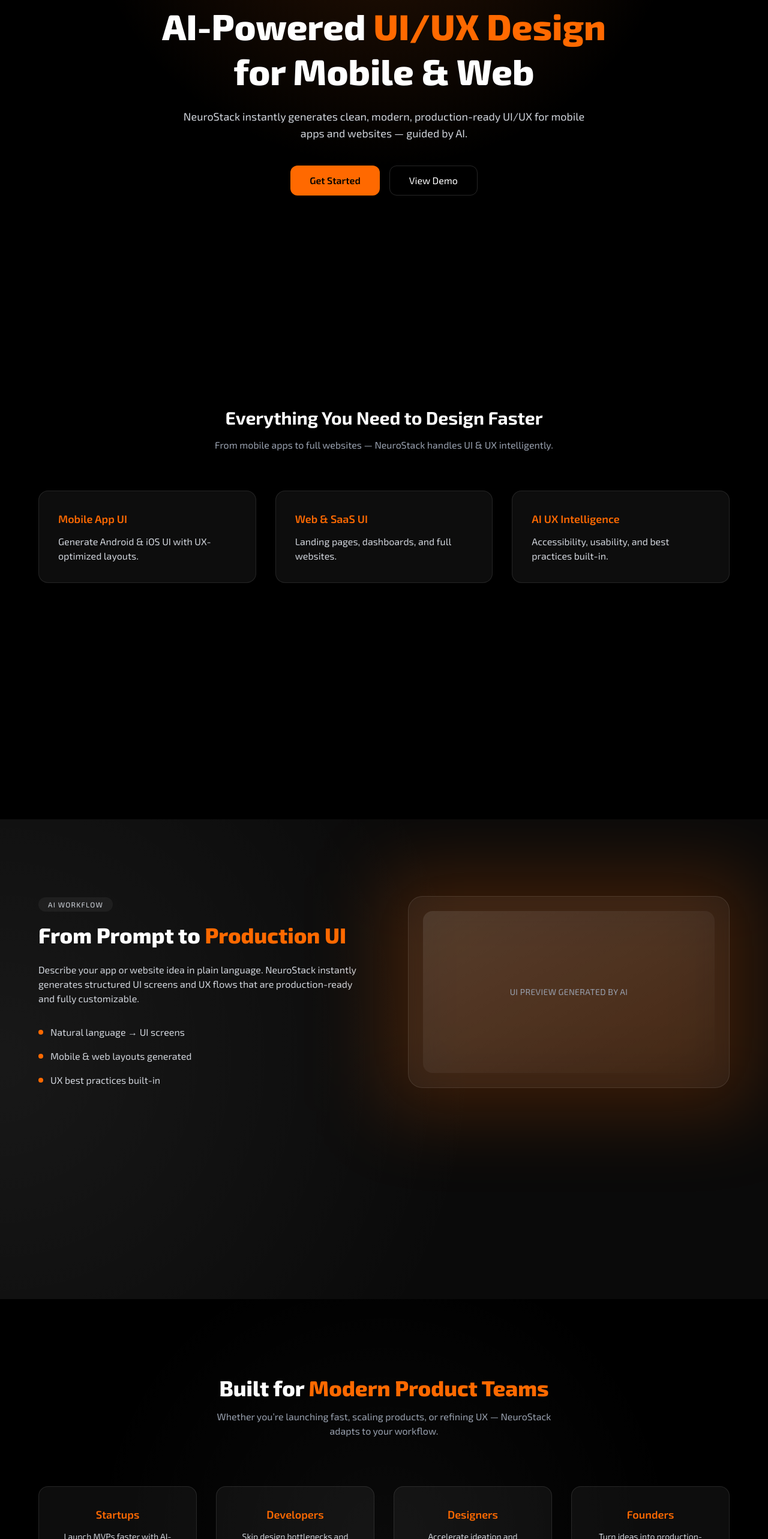
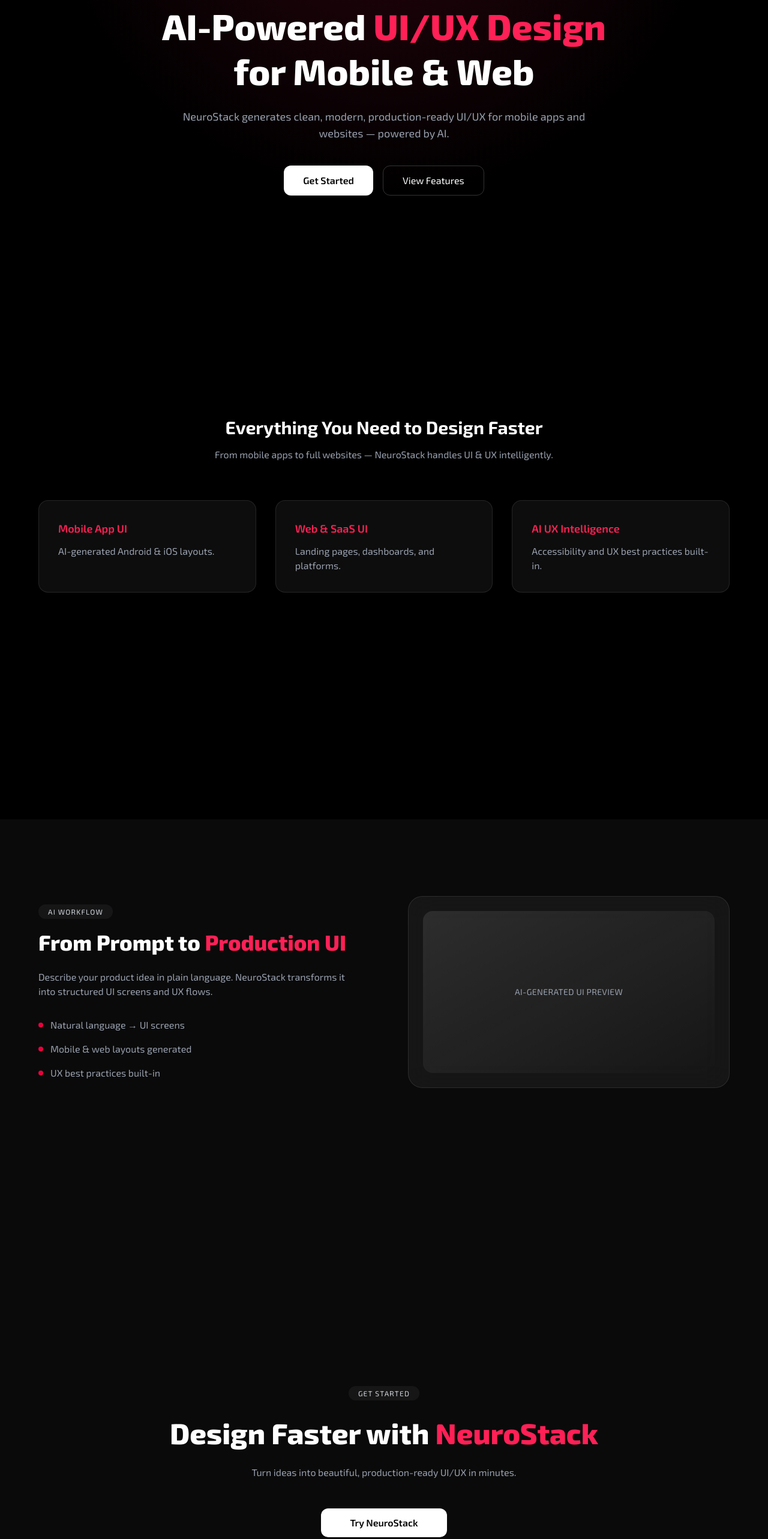
Before and after one commit to jay1535/NeuroStack, a Next.js app in the folder neurostack/: page / in a window 1280 px wide. Shown: the part 234-2800 px from the top of the page at 60% size. Built offline with nearby package versions, Linux system fonts and the light colour scheme.

Commit message:
Updated theme to rose and white

```diff
--- a/neurostack/app/page.tsx
+++ b/neurostack/app/page.tsx
@@ -9,79 +9,82 @@
 
 export default function Home() {
   return (
-    <main className="bg-black text-white">
+    <main className="bg-black text-white overflow-x-hidden">
 
       {/* ================= HERO ================= */}
       <section className="relative min-h-screen flex items-center justify-center px-6">
-        <div className="absolute inset-0 bg-[radial-gradient(circle_at_top,rgba(249,115,22,0.18),transparent_50%)]" />
+        {/* Dark rose ambient glow (ONLY HERE) */}
+        <div className="absolute inset-0 bg-[radial-gradient(circle_at_top,rgba(190,18,60,0.22),transparent_55%)]" />
 
         <motion.div
           variants={fadeUp}
           initial="hidden"
           animate="visible"
-          transition={{ duration: 0.8 }}
+          transition={{ duration: 0.9 }}
           className="relative max-w-4xl text-center"
         >
           <h1 className="text-5xl md:text-6xl font-extrabold leading-tight">
-            AI-Powered <span className="text-orange-500">UI/UX Design</span>
+            AI-Powered{" "}
+            <span className="text-rose-500">UI/UX Design</span>
             <br /> for Mobile & Web
           </h1>
 
-          <p className="mt-6 text-lg text-gray-300 max-w-2xl mx-auto">
-            NeuroStack instantly generates clean, modern, production-ready UI/UX
-            for mobile apps and websites — guided by AI.
+          <p className="mt-6 text-lg text-gray-400 max-w-2xl mx-auto">
+            NeuroStack generates clean, modern, production-ready UI/UX
+            for mobile apps and websites — powered by AI.
           </p>
 
-          <div className="mt-10 flex justify-center gap-4">
-            {/* Primary */}
+          {/* ✅ RESPONSIVE BUTTONS */}
+          <div className="mt-10 flex flex-col sm:flex-row justify-center gap-4">
             <button
               className="
-                px-8 py-3 rounded-xl
-                bg-orange-500 text-black font-semibold
+                w-full sm:w-auto
+                px-6 sm:px-8 py-3
+                rounded-xl
+                bg-white text-black font-semibold
                 transition-all duration-300
-                hover:bg-orange-400
+                hover:bg-gray-200
                 hover:-translate-y-0.5
-                hover:shadow-[0_8px_24px_rgba(249,115,22,0.35)]
-                active:translate-y-0
+                hover:shadow-[0_8px_24px_rgba(255,255,255,0.25)]
               "
             >
               Get Started
             </button>
 
-            {/* Secondary */}
             <button
               className="
-                px-8 py-3 rounded-xl
-                border border-white/15 text-white
+                w-full sm:w-auto
+                px-6 sm:px-8 py-3
+                rounded-xl
+                border border-white/20 text-white
                 transition-all duration-300
                 hover:bg-white/5
-                hover:border-orange-500/40
+                hover:border-rose-600/60
                 hover:-translate-y-0.5
               "
             >
-              View Demo
+              View Features
             </button>
           </div>
         </motion.div>
       </section>
 
       {/* ================= FEATURES ================= */}
-      <section className="py-28 px-6 min-h-screen">
+      <section className="py-32 px-6 min-h-screen">
         <div className="max-w-6xl mx-auto">
           <h2 className="text-3xl font-bold text-center">
             Everything You Need to Design Faster
           </h2>
 
           <p className="mt-4 text-gray-400 text-center max-w-xl mx-auto">
-            From mobile apps to full websites — NeuroStack handles UI & UX
-            intelligently.
+            From mobile apps to full websites — NeuroStack handles UI & UX intelligently.
           </p>
 
           <div className="mt-16 grid md:grid-cols-3 gap-8">
             {[
-              ["Mobile App UI", "Generate Android & iOS UI with UX-optimized layouts."],
-              ["Web & SaaS UI", "Landing pages, dashboards, and full websites."],
-              ["AI UX Intelligence", "Accessibility, usability, and best practices built-in."],
+              ["Mobile App UI", "AI-generated Android & iOS layouts."],
+              ["Web & SaaS UI", "Landing pages, dashboards, and platforms."],
+              ["AI UX Intelligence", "Accessibility and UX best practices built-in."],
             ].map(([title, desc], i) => (
               <motion.div
                 key={i}
@@ -90,12 +93,18 @@
                 whileInView="visible"
                 viewport={{ once: true }}
                 transition={{ duration: 0.6, delay: i * 0.1 }}
-                className="rounded-2xl p-8 bg-white/5 border border-white/10 hover:border-orange-500/40 transition"
+                className="
+                  rounded-2xl p-8
+                  bg-white/5 border border-white/10
+                  transition-all duration-300
+                  hover:border-rose-600/40
+                  hover:-translate-y-1
+                "
               >
-                <h3 className="text-lg font-semibold text-orange-500">
+                <h3 className="text-lg font-semibold text-rose-500">
                   {title}
                 </h3>
-                <p className="mt-3 text-gray-300">{desc}</p>
+                <p className="mt-3 text-gray-400">{desc}</p>
               </motion.div>
             ))}
           </div>
@@ -103,13 +112,8 @@
       </section>
 
       {/* ================= PRODUCT PREVIEW ================= */}
-     <section className="relative py-32 px-6 bg-neutral-950 overflow-hidden min-h-screen">
-  {/* subtle background glow */}
-  <div className="absolute inset-0 bg-[radial-gradient(circle_at_left,rgba(255,255,255,0.06),transparent_60%)]" />
-
-  <div className="relative max-w-6xl mx-auto grid md:grid-cols-2 gap-20 items-center">
-
-    {/* LEFT CONTENT */}
+      <section className="py-32 px-6 bg-neutral-950 min-h-screen">
+        <div className="max-w-6xl mx-auto grid md:grid-cols-2 gap-20 items-center">
           <motion.div
             variants={fadeUp}
             initial="hidden"
@@ -123,32 +127,28 @@
 
             <h2 className="text-4xl font-extrabold leading-tight">
               From Prompt to{" "}
-        <span className="text-orange-500">Production UI</span>
+              <span className="text-rose-500">Production UI</span>
             </h2>
 
-      <p className="mt-6 text-gray-300 max-w-xl">
-        Describe your app or website idea in plain language. NeuroStack
-        instantly generates structured UI screens and UX flows that are
-        production-ready and fully customizable.
+            <p className="mt-6 text-gray-400 max-w-xl">
+              Describe your product idea in plain language.
+              NeuroStack transforms it into structured UI screens and UX flows.
             </p>
 
-      <ul className="mt-8 space-y-4 text-gray-300">
-        <li className="flex items-center gap-3">
-          <span className="w-2 h-2 rounded-full bg-orange-500" />
-          Natural language → UI screens
+            <ul className="mt-8 space-y-4 text-gray-400">
+              {[
+                "Natural language → UI screens",
+                "Mobile & web layouts generated",
+                "UX best practices built-in",
+              ].map((item, i) => (
+                <li key={i} className="flex items-center gap-3">
+                  <span className="w-2 h-2 rounded-full bg-rose-600" />
+                  {item}
                 </li>
-        <li className="flex items-center gap-3">
-          <span className="w-2 h-2 rounded-full bg-orange-500" />
-          Mobile & web layouts generated
-        </li>
-        <li className="flex items-center gap-3">
-          <span className="w-2 h-2 rounded-full bg-orange-500" />
-          UX best practices built-in
-        </li>
+              ))}
             </ul>
           </motion.div>
 
-    {/* RIGHT VISUAL PREVIEW */}
           <motion.div
             initial={{ opacity: 0, scale: 0.95 }}
             whileInView={{ opacity: 1, scale: 1 }}
@@ -156,109 +156,26 @@
             transition={{ duration: 0.8 }}
             className="relative"
           >
-      {/* glow */}
-      <div className="absolute -inset-10 rounded-3xl bg-orange-500/20 blur-3xl" />
-
-      {/* preview card */}
             <div className="relative h-80 rounded-3xl border border-white/10 bg-white/5 backdrop-blur-xl p-6">
               <div className="h-full rounded-2xl bg-gradient-to-br from-white/10 to-transparent flex items-center justify-center">
                 <p className="text-gray-400 text-sm tracking-wide">
-            UI PREVIEW GENERATED BY AI
+                  AI-GENERATED UI PREVIEW
                 </p>
               </div>
             </div>
           </motion.div>
-
         </div>
       </section>
 
-
-      {/* ================= WHO IT'S FOR ================= */}
-     <section className="relative py-32 px-6 overflow-hidden min-h-screen">
-  {/* soft background wash */}
-  <div className="absolute inset-0 bg-[radial-gradient(circle_at_center,rgba(255,255,255,0.04),transparent_65%)]" />
-
-  <div className="relative max-w-6xl mx-auto text-center">
-    <motion.h2
-      variants={fadeUp}
-      initial="hidden"
-      whileInView="visible"
-      viewport={{ once: true }}
-      transition={{ duration: 0.6 }}
-      className="text-4xl font-extrabold"
-    >
-      Built for{" "}
-      <span className="text-orange-500">Modern Product Teams</span>
-    </motion.h2>
-
-    <p className="mt-4 text-gray-400 max-w-xl mx-auto">
-      Whether you’re launching fast, scaling products, or refining UX —
-      NeuroStack adapts to your workflow.
-    </p>
-
-    <div className="mt-20 grid md:grid-cols-4 gap-8">
-      {[
-        {
-          role: "Startups",
-          desc: "Launch MVPs faster with AI-generated UI flows.",
-        },
-        {
-          role: "Developers",
-          desc: "Skip design bottlenecks and focus on building.",
-        },
-        {
-          role: "Designers",
-          desc: "Accelerate ideation and iteration with AI.",
-        },
-        {
-          role: "Founders",
-          desc: "Turn ideas into production-ready interfaces.",
-        },
-      ].map((item, i) => (
-        <motion.div
-          key={i}
-          variants={fadeUp}
-          initial="hidden"
-          whileInView="visible"
-          viewport={{ once: true }}
-          transition={{ duration: 0.5, delay: i * 0.1 }}
-          className="
-            group relative rounded-2xl p-8
-            bg-white/5 border border-white/10
-            transition-all duration-300
-            hover:border-orange-500/40
-            hover:-translate-y-1
-          "
-        >
-          {/* subtle hover glow */}
-          <div className="pointer-events-none absolute inset-0 rounded-2xl bg-orange-500/0 group-hover:bg-orange-500/5 transition" />
-
-          <p className="relative z-10 text-orange-500 font-semibold text-lg">
-            {item.role}
-          </p>
-          <p className="relative z-10 mt-3 text-gray-300 text-sm leading-relaxed">
-            {item.desc}
-          </p>
-        </motion.div>
-      ))}
-    </div>
-  </div>
-</section>
-
-
       {/* ================= CTA ================= */}
-      <section className="relative py-36 px-6 bg-neutral-950 overflow-hidden min-h-screen">
-  {/* ambient glow */}
-  <div className="absolute inset-0 bg-[radial-gradient(circle_at_center,rgba(255,255,255,0.06),transparent_65%)]" />
-  <div className="absolute -top-32 left-1/2 -translate-x-1/2 w-[520px] h-[520px] rounded-full bg-orange-500/20 blur-[140px]" />
-
+      <section className="py-36 px-6 bg-neutral-950 min-h-screen">
         <motion.div
           variants={fadeUp}
           initial="hidden"
           whileInView="visible"
           viewport={{ once: true }}
           transition={{ duration: 0.8 }}
-    className="relative max-w-3xl mx-auto text-center"
+          className="max-w-3xl mx-auto text-center"
         >
           <span className="inline-block mb-6 px-4 py-1 rounded-full bg-white/5 text-xs tracking-widest text-gray-300">
             GET STARTED
@@ -266,23 +183,25 @@
 
           <h2 className="text-4xl md:text-5xl font-extrabold leading-tight">
             Design Faster with{" "}
-      <span className="text-orange-500">NeuroStack</span>
+            <span className="text-rose-500">NeuroStack</span>
           </h2>
 
-    <p className="mt-6 text-gray-400 max-w-xl mx-auto leading-relaxed">
-      Turn ideas into beautiful, production-ready UI/UX for mobile apps
-      and websites — in minutes, not weeks.
+          <p className="mt-6 text-gray-400 max-w-xl mx-auto">
+            Turn ideas into beautiful, production-ready UI/UX in minutes.
           </p>
 
+          {/* ✅ RESPONSIVE CTA BUTTON */}
           <button
             className="
-        mt-12 px-12 py-3 rounded-xl
-        bg-orange-500 text-black font-semibold
+              mt-12
+              w-full sm:w-auto
+              px-8 sm:px-12 py-3
+              rounded-xl
+              bg-white text-black font-semibold
               transition-all duration-300
-        hover:bg-orange-400
+              hover:bg-gray-200
               hover:-translate-y-1
-        hover:shadow-[0_12px_32px_rgba(249,115,22,0.4)]
-        active:translate-y-0
+              hover:shadow-[0_12px_32px_rgba(255,255,255,0.35)]
             "
           >
             Try NeuroStack
@@ -294,10 +213,9 @@
         </motion.div>
       </section>
 
-
       {/* ================= FOOTER ================= */}
       <footer className="border-t border-white/10 py-14 px-6">
-        <div className="max-w-6xl mx-auto grid md:grid-cols-4 gap-10 text-sm text-gray-400">
+        <div className="max-w-6xl mx-auto grid md:grid-cols-3 gap-10 text-sm text-gray-400">
           <div>
             <h3 className="text-white font-semibold">NeuroStack</h3>
             <p className="mt-3">
@@ -308,27 +226,17 @@
           <div>
             <h4 className="text-white font-semibold">Product</h4>
             <ul className="mt-3 space-y-2">
-              <li>Features</li>
-              <li>Demo</li>
-              <li>Pricing</li>
+              <li className="hover:text-rose-500 cursor-pointer">Features</li>
+              <li className="hover:text-rose-500 cursor-pointer">Pricing</li>
             </ul>
           </div>
 
           <div>
             <h4 className="text-white font-semibold">Company</h4>
             <ul className="mt-3 space-y-2">
-              <li>About</li>
-              <li>Privacy</li>
-              <li>Contact</li>
-            </ul>
-          </div>
-
-          <div>
-            <h4 className="text-white font-semibold">Resources</h4>
-            <ul className="mt-3 space-y-2">
-              <li>Docs</li>
-              <li>Support</li>
-              <li>Community</li>
+              <li className="hover:text-rose-500 cursor-pointer">About</li>
+              <li className="hover:text-rose-500 cursor-pointer">Privacy</li>
+              <li className="hover:text-rose-500 cursor-pointer">Contact</li>
             </ul>
           </div>
         </div>
```
Also changed, not shown: neurostack/components/StartupLoader.tsx (+10 -10 lines). Lines whose indentation alone changed are shown as unchanged.
